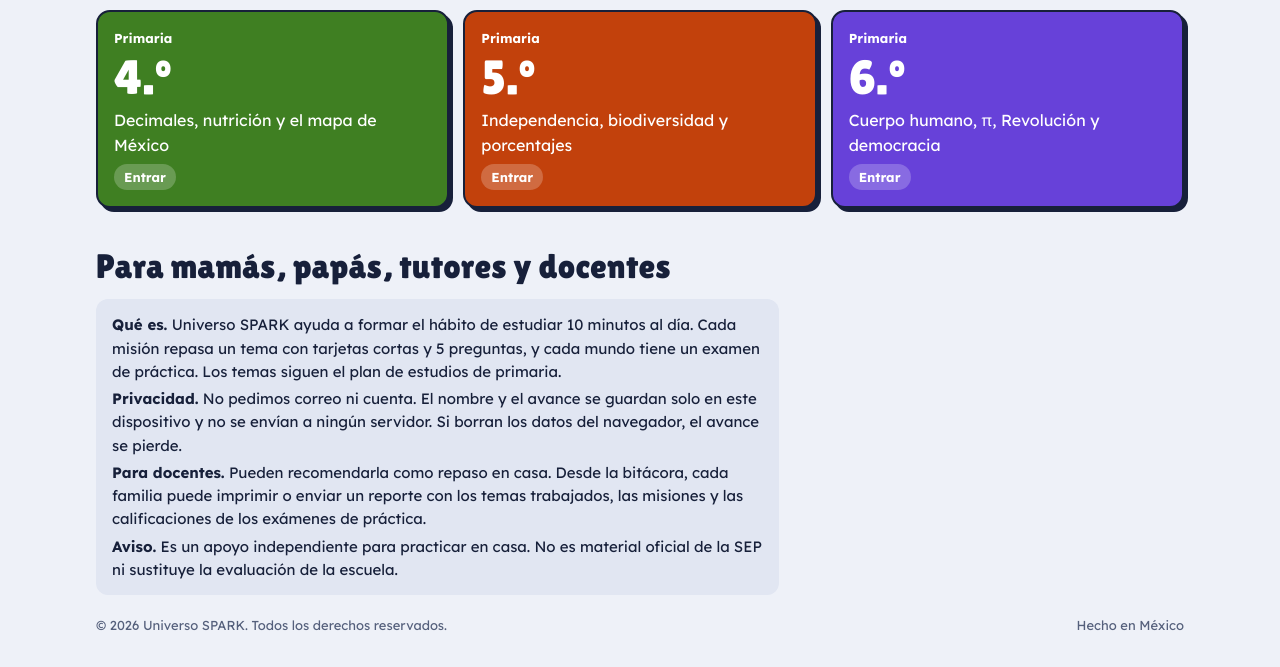
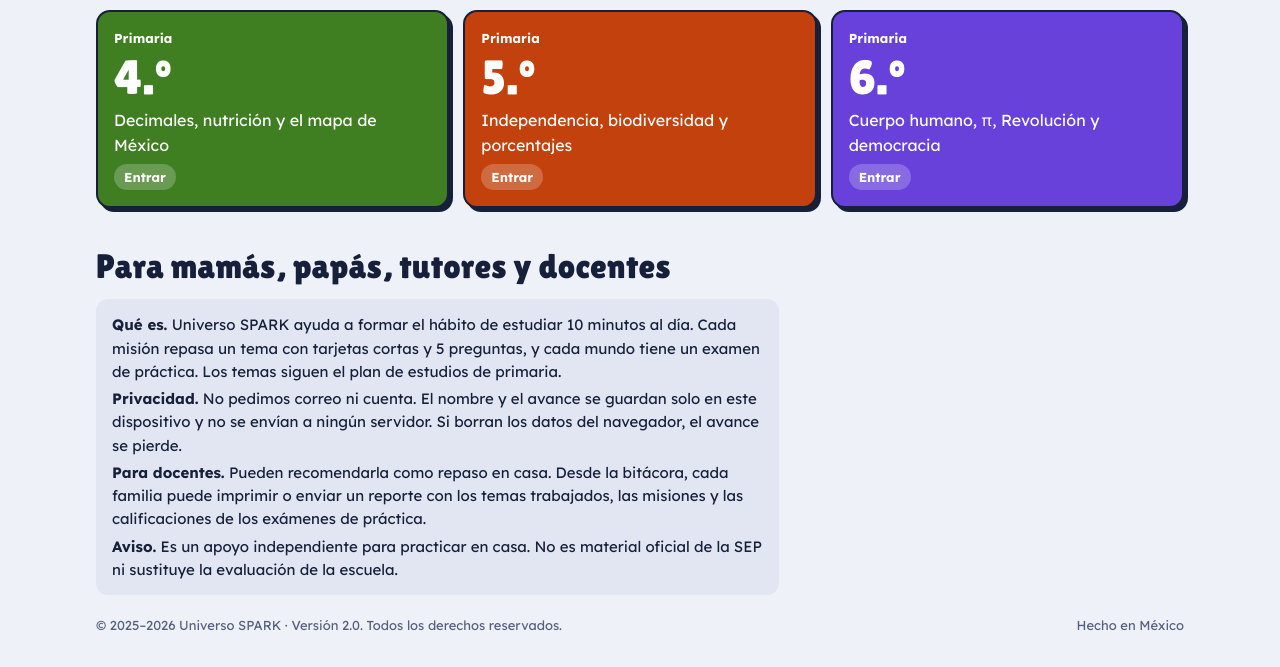
Before and after one commit to Dortab/mision-trimestre, a plain HTML site: page index.html in a window 1280 px wide. Shown: the part 737-1404 px from the top of the page. Drawn offline with Linux system fonts and the light colour scheme.

Commit message:
Pie: © 2025–2026, versión 2.0

```diff
--- a/index.html
+++ b/index.html
@@ -50,7 +50,7 @@
 </main>
 
 <footer class="foot wrap">
-  <span>© 2026 Universo SPARK. Todos los derechos reservados.</span>
+  <span>© 2025–2026 Universo SPARK · Versión 2.0. Todos los derechos reservados.</span>
   <span>Hecho en México</span>
 </footer>
 
```
